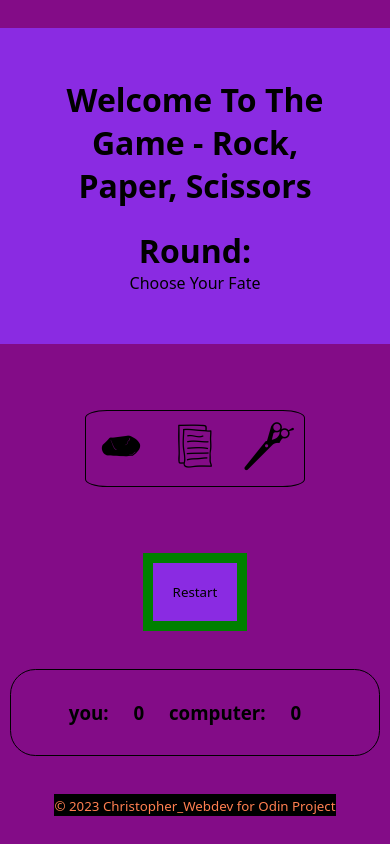
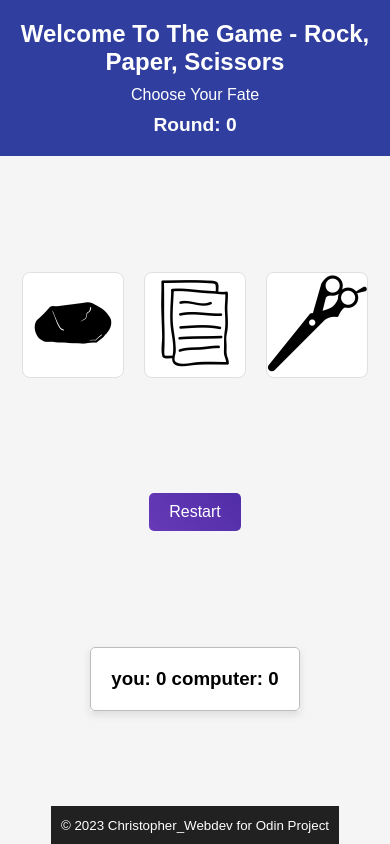
Before and after one commit to christopher-webdev/odin-project-1, a plain HTML site: page index.html in a window 390 px wide. Drawn offline with Linux system fonts and the light colour scheme.

Commit message:
edited the html, css, and js  to make it sleeker and  mobile friendly

```diff
--- a/app.js
+++ b/app.js
@@ -2,7 +2,7 @@ const rock = document.querySelector(".rock");
 const paper = document.querySelector(".paper");
 const scissors = document.querySelector(".scissors");
 const rounds = document.querySelector(".rounds");
-const res = document.querySelector(".res");
+const result = document.querySelector(".result");
 const userScoreElem = document.querySelector(".userScore");
 const computerScoreElem = document.querySelector(".computerScore");
 
@@ -39,37 +39,37 @@ function playRPS() {
     const comp = getComputerChoice();
 
     if (user === 0 && comp === "rock") {
-      res.textContent = "Draw - Rock on Rock";
+      result.textContent = "Draw - Rock on Rock";
     } else if (user === 1 && comp === "paper") {
-      res.textContent = "Draw - Paper on Paper";
+      result.textContent = "Draw - Paper on Paper";
     } else if (user === 2 && comp === "scissors") {
-      res.textContent = "Draw - Scissors on Scissors";
+      result.textContent = "Draw - Scissors on Scissors";
     } else if (user === 0 && comp === "paper") {
-      res.textContent = "You Lose - Paper Defeats Rock";
+      result.textContent = "You Lose - Paper Defeats Rock";
       computerScore++;
       computerScoreElem.textContent = computerScore;
     } else if (user === 0 && comp === "scissors") {
-      res.textContent = "You Win - Rock Smashes Scissors";
+      result.textContent = "You Win - Rock Smashes Scissors";
       userScore++;
       userScoreElem.textContent = userScore;
     } else if (user === 1 && comp === "rock") {
-      res.textContent = "You Win - Paper Defeats Rock";
+      result.textContent = "You Win - Paper Defeats Rock";
       userScore++;
       userScoreElem.textContent = userScore;
     } else if (user === 1 && comp === "scissors") {
-      res.textContent = "You Lose - Scissors Defeats Paper";
+      result.textContent = "You Lose - Scissors Defeats Paper";
       computerScore++;
       computerScoreElem.textContent = computerScore;
     } else if (user === 2 && comp === "rock") {
-      res.textContent = "You Lose - Rock Smashes Scissors";
+      result.textContent = "You Lose - Rock Smashes Scissors";
       computerScore++;
       computerScoreElem.textContent = computerScore;
     } else if (user === 2 && comp === "paper") {
-      res.textContent = "You Win - Scissors Defeats Paper";
+      result.textContent = "You Win - Scissors Defeats Paper";
       userScore++;
       userScoreElem.textContent = userScore;
     } else {
-      res.textContent = "Not a valid input. Please Choose Your Fate.";
+      result.textContent = "Not a valid input. Please Choose Your Fate.";
     }
   }
   if (roundsPlayed === 5) {
@@ -79,11 +79,11 @@ function playRPS() {
 
 function declareWinner() {
   if (userScore > computerScore) {
-    res.textContent = "You are the winner!";
+    result.textContent = "You are the winner!";
   } else if (userScore < computerScore) {
-    res.textContent = "Computer wins!";
+    result.textContent = "Computer wins!";
   } else {
-    res.textContent = "It's a tie!";
+    result.textContent = "It's a tie!";
   }
 
   refreshButton.style.display = "block"; // Show the restart button
@@ -116,6 +116,6 @@ function resetGame() {
   userScoreElem.textContent = userScore;
   computerScoreElem.textContent = computerScore;
   rounds.textContent = "0";
-  res.textContent = "";
+  result.textContent = "";
   refreshButton.style.display = "none"; // Hide the restart button
 }
--- a/index.html
+++ b/index.html
@@ -1,51 +1,48 @@
 <!DOCTYPE html>
-<html>
+<html lang="en">
   <head>
+    <meta charset="UTF-8" />
+    <meta name="viewport" content="width=device-width, initial-scale=1.0" />
     <title>Rock-Paper-Scissors Game</title>
     <link rel="stylesheet" href="styles.css" />
   </head>
+  <body>
+    <header class="header">
+      <h1 class="heading">Welcome To The Game - Rock, Paper, Scissors</h1>
+      <p class="subtitle">Choose Your Fate</p>
+      <h2 class="rounds">Round: <span class="rounds-number">0</span></h2>
+    </header>
 
-  <body>
-    <header>
-      <h1 class="heading">Welcome To The Game - Rock, Paper, Scissors</h1>
-      <br />
-
-      <h1>
-        Round:
-        <h2 class="rounds"></h2>
-      </h1>
-
-      <p>Choose Your Fate</p>
-    </header>
-    <div class="container">
-      <div class="containerChild">
-        <span class="rock">
-          <img src="rock.png" alt="Rock Icon" width="50px" />
-        </span>
-        <span class="paper">
-          <img src="paper.png" alt="Paper Icon" width="50px" />
-        </span>
-        <span class="scissors">
-          <img src="scissors.png" alt="Scissors Icon" width="50px" />
-        </span>
+    <div class="game-container">
+      <div class="options">
+        <div class="option rock">
+          <img src="rock.png" alt="Rock Icon" width="100" />
+        </div>
+        <div class="option paper">
+          <img src="paper.png" alt="Paper Icon" width="100" />
+        </div>
+        <div class="option scissors">
+          <img src="scissors.png" alt="Scissors Icon" width="100" />
+        </div>
       </div>
     </div>
-    <button id="refreshButton">Restart</button>
-    <div class="scoreContainer">
-      <div class="scoreBoard">
+
+    <button id="refreshButton" class="restart-button">Restart</button>
+
+    <div class="score-container">
+      <div class="score-board">
         <h3>
           you: <span class="userScore">0</span> computer:
           <span class="computerScore">0</span>
         </h3>
-        <p class="res"></p>
+        <p class="result"></p>
       </div>
     </div>
-    <div class="footerclass">
-      <footer><small>&copy; 2023 Christopher_Webdev for Odin Project</footer>
-      </small></div>
 
-    <script src="app.js">
+    <footer class="footer">
+      <small>&copy; 2023 Christopher_Webdev for Odin Project</small>
+    </footer>
 
-    </script>
+    <script src="app.js"></script>
   </body>
 </html>
--- a/styles.css
+++ b/styles.css
@@ -1,95 +1,151 @@
 * {
   box-sizing: border-box;
-  margin: auto auto;
-  max-height: fit-content;
+  margin: 0;
   padding: 0;
-  font-family: system-ui, -apple-system, BlinkMacSystemFont, "Segoe UI", Roboto,
-    Oxygen, Ubuntu, Cantarell, "Open Sans", "Helvetica Neue", sans-serif;
+  font-family: Arial, sans-serif;
 }
+
 body {
-  min-height: 100vh;
+  background-color: #f5f5f5;
   display: flex;
   flex-direction: column;
-  background-color: #830c87;
-
-  justify-content: center;
+  align-items: center;
+  justify-content: space-between;
+  min-height: 100vh;
+  margin: 0;
 }
 
-header {
-  background-color: blueviolet;
-  display: flex;
-  align-items: center;
-  justify-content: center;
-  flex-direction: column;
-  padding: 50px;
-
-  flex: 1;
+.header {
+  background-color: #3949ab;
+  color: white;
+  text-align: center;
+  padding: 20px;
+  transition: background-color 0.3s;
+}
+.header:hover {
+  background-color: #303f9f;
 }
 .heading {
-  /* justify-content: center;
-  align-items: center; */
+  margin: 0;
+  font-size: 1.5rem;
+}
+
+.subtitle {
+  font-size: 1rem;
+  margin-top: 10px;
+}
+
+.rounds {
+  font-size: 1.2rem;
+  margin-top: 10px;
+}
+
+.rounds-number {
+  font-weight: bold;
+  transition: color 0.3s;
+}
+.rounds:hover .rounds-number {
+  color: #512da8;
+}
+.game-container {
+  display: flex;
+  justify-content: center;
+  margin-top: 20px;
+}
+
+.options {
+  display: flex;
+  justify-content: center;
+  gap: 20px;
+}
+
+.option {
+  cursor: pointer;
+  transition: transform 0.2s, opacity 0.2s;
+  display: inline-block;
+  position: relative;
+  overflow: hidden;
+  border-radius: 8px;
+  transition: transform 0.2s, opacity 0.2s, box-shadow 0.3s, background 0.3s;
+  background-color: #ffffff;
+  border: 1px solid #e0e0e0;
+}
+
+.option img {
+  width: 100px;
+  transition: transform 0.2s;
+}
+
+.option:hover img {
+  transform: scale(1.1);
+}
+.option:hover {
+  box-shadow: 0 6px 12px rgba(0, 0, 0, 0.1);
+  background-color: #f5f5f5;
+}
+.option::before {
+  content: "";
+  position: absolute;
+  top: 0;
+  left: 0;
+  width: 100%;
+  height: 100%;
+  background-color: rgba(0, 0, 0, 0.3);
+  opacity: 0;
+  transition: opacity 0.2s;
+}
+
+.option:hover::before {
+  opacity: 1;
+}
+
+.option.clicked {
+  transform: scale(1.1);
+}
+
+.restart-button {
+  margin-top: 20px;
+  background: linear-gradient(45deg, #673ab7, #512da8);
+  color: white;
+  border: none;
+  padding: 10px 20px;
+  font-size: 1rem;
+  cursor: pointer;
+  border-radius: 5px;
+  transition: transform 0.2s, background 0.3s;
+}
+
+.restart-button:hover {
+  transform: scale(1.05);
+}
+
+.restart-button:active {
+  transform: scale(1);
+}
+
+.score-container {
+  display: flex;
+  justify-content: center;
+  margin-top: 20px;
+  box-shadow: 0 4px 8px rgba(0, 0, 0, 0.1);
+}
+
+.score-board {
+  background-color: #ffffff;
+  border: 1px solid #bdbdbd;
+  border-radius: 5px;
+  padding: 20px;
   text-align: center;
 }
-.containerChild {
-  /* display: flex; */
-  justify-content: space-between;
-  margin: 10px;
-  flex-wrap: wrap;
-  align-items: center;
-  /* min-width: 290px;
-  min-height: 200px; */
-  border: 1px solid black;
-  border-radius: 10%;
-  flex-flow: 1;
+
+.user-score,
+.computer-score {
+  font-weight: bold;
 }
-.scoreContainer {
-  display: flex;
-  flex-direction: row;
-  align-items: center;
-  margin: 10px;
-  justify-content: center;
-  text-align: center;
-  flex: 1;
-}
-.scoreBoard {
-  /* min-width: 200px; */
-  display: flex;
-  flex-direction: column;
-  border: 1px solid black;
-  border-radius: 3cqmax;
-  /* min-width: 100px;
-  min-height: 100px; */
+
+.footer {
+  background-color: #212121;
+  color: #ffffff;
   text-align: center;
   padding: 10px;
-  flex: 1;
 }
-.rock {
-  text-align: center;
-}
-span {
-  margin: 20px;
-}
-footer {
-  background-color: black;
-  color: coral;
-  text-align: center;
-}
-h3 {
-  text-align: center;
-  padding: 20px;
-}
-.containerChild span {
-  display: inline-block;
-  margin: 10px;
-  transition: transform 0.2s; /* Apply a smooth transition effect */
-}
-
-/* Apply the hover effect */
-.containerChild span:hover {
-  transform: scale(1.1); /* Scale the button slightly on hover */
-}
-#refreshButton {
-  border: 10px solid green;
-  background-color: blueviolet;
-  padding: 20px;
-}
```
